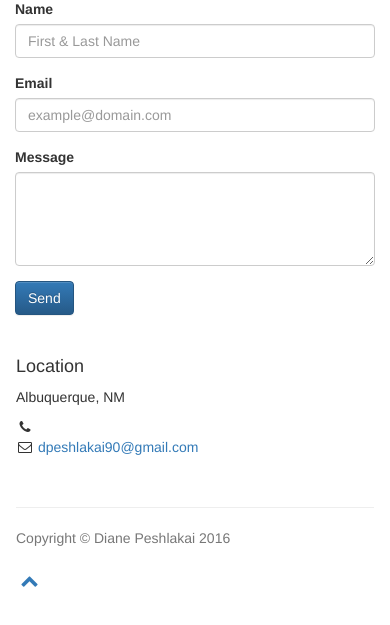
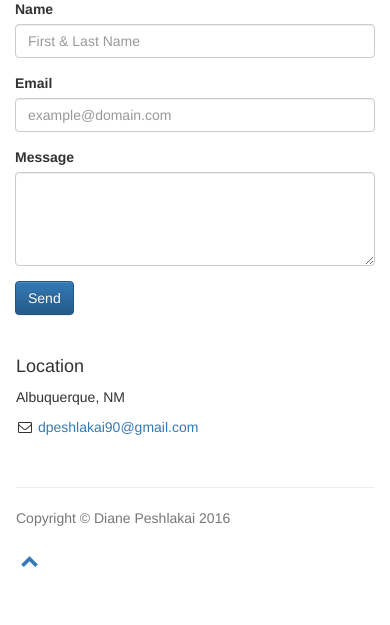
Before and after one commit to d-peshlakai/diane-pwp, a PHP site: page / in a window 390 px wide. Shown: the part 417-1042 px from the top of the page. After the commit the page ends 984 px from the top, so only its background shows below. Run offline with PHP 8.4, Linux system fonts and the light colour scheme; some libraries are stand-ins or nearby versions; some web fonts are replaced.

Commit message:
took out phone icon

```diff
--- a/public/index.php
+++ b/public/index.php
@@ -185,7 +185,6 @@
 							<h4>Location</h4>
 							<p>Albuquerque, NM</p>
 							<ul class="list-unstyled">
-								<li><i class="fa fa-phone fa-fw"></i></li>
 								<li><i class="fa fa-envelope-o fa-fw"></i> <a
 										href="mailto:name@example.com">dpeshlakai90@gmail.com</a>
 								</li>
```
